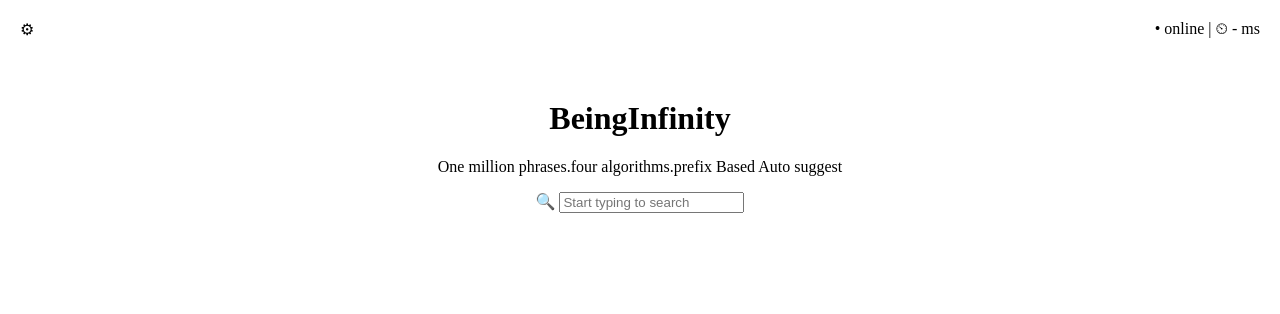
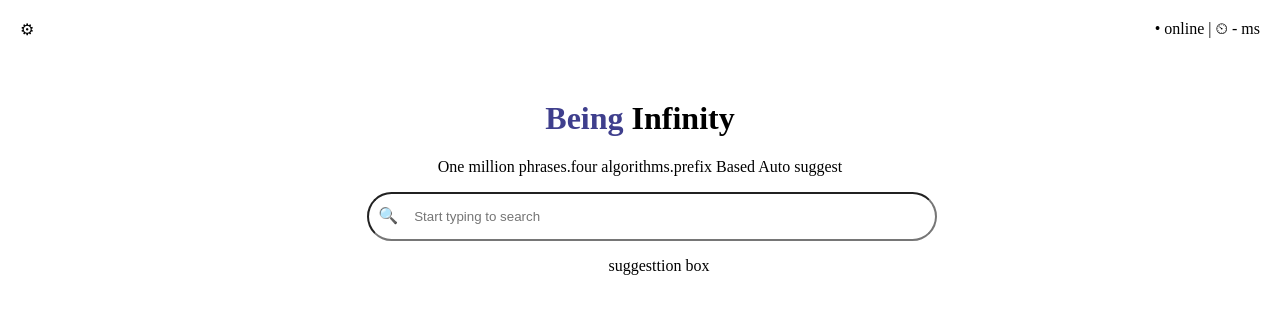
Before and after one commit to 25wh5a0522-crypto/SRIMANYA, a website: page public/pages/auto-suggest.html in a window 1280 px wide. Drawn offline with Linux system fonts and the light colour scheme.

Commit message:
search commit

```diff
--- a/public/pages/auto-suggest.html
+++ b/public/pages/auto-suggest.html
@@ -20,6 +20,28 @@
             margin-top: 100px;
 
         }
+        .logo-first {
+            color: rgb(63, 63, 141);
+        }
+        .lens{
+            position:relative;
+            left: 35px;
+
+
+        }
+        .search-box{
+            padding: 15px 15px 15px 45px;
+            border-radius: 25px;
+            width: 40%;
+
+        }
+        #suggestion-box{
+            border:1px;
+            width: 45%;
+            margin-left: 29%;
+
+
+        }
     </style>
 </head>
 <body>
@@ -28,9 +50,14 @@
     <span class="right-bar">&#8226; online | &#9202; - ms </span>
     </div>
     <div class="parent-container">
-    <h1>BeingInfinity</h1>
+    <h1><span class="logo-first">Being</span> Infinity</h1>
     <p>One million phrases.four algorithms.prefix Based Auto suggest</p>
-    <span>&#128269; <input placeholder="Start typing to search " oninput="suggest()"></span>
+    <span>
+        <span class="lens">&#128269;</span>
+        <input class="search-box"placeholder="Start typing to search " oninput="suggest()">
+    </span>
+    <div id="suggestion-box">
+    <p>suggesttion box</p>
     </div>
 
 </body>
```
